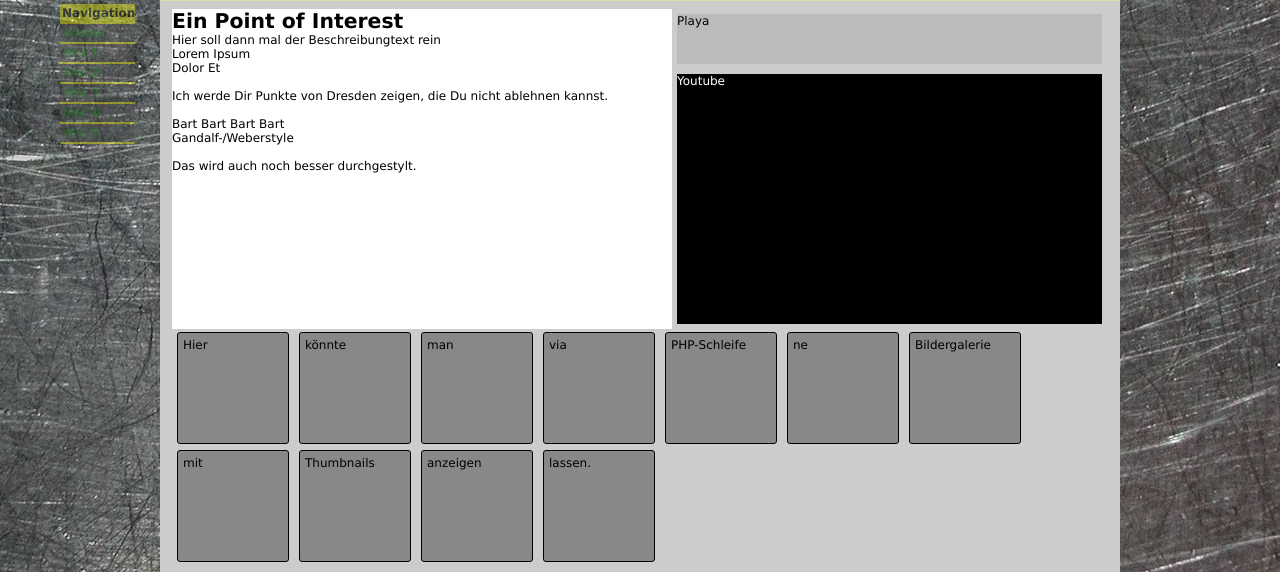
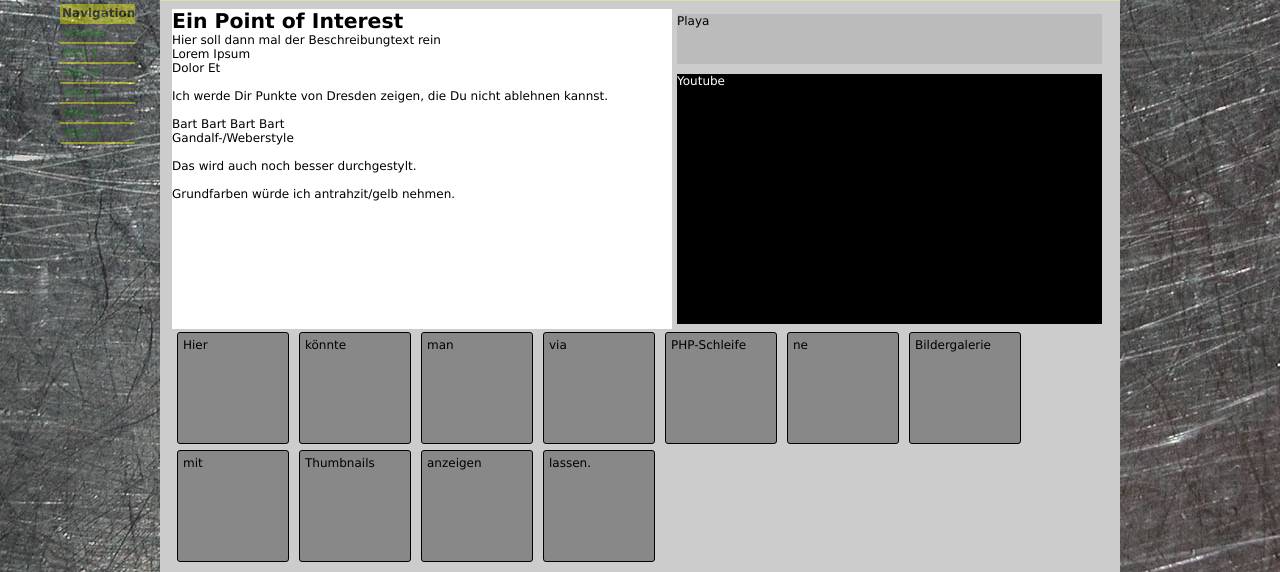
Before and after one commit to emimafia/emimafia-guide, a PHP site: page / in a window 1280 px wide. Shown: the part 359-931 px from the top of the page. Run offline with PHP 8.4, Linux system fonts and the light colour scheme.

Commit message:
Dummy-Text edited

```diff
--- a/htdocs/index.php
+++ b/htdocs/index.php
@@ -65,6 +65,8 @@
        	Gandalf-/Weberstyle<br />
        	<br />
        	Das wird auch noch besser durchgestylt.<br />
+       	<br />
+       	Grundfarben würde ich antrahzit/gelb nehmen.<br />
       </article>
       <div id="audio">
       	Playa
```
